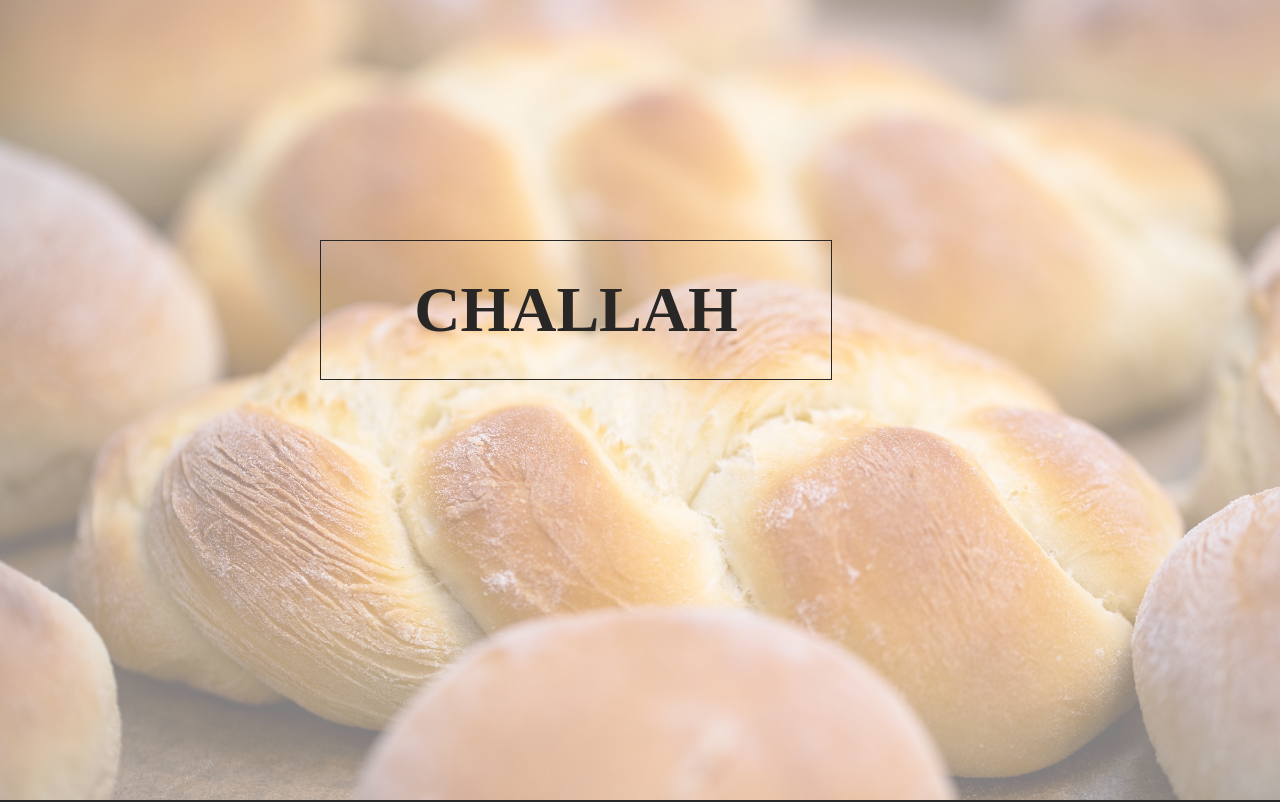
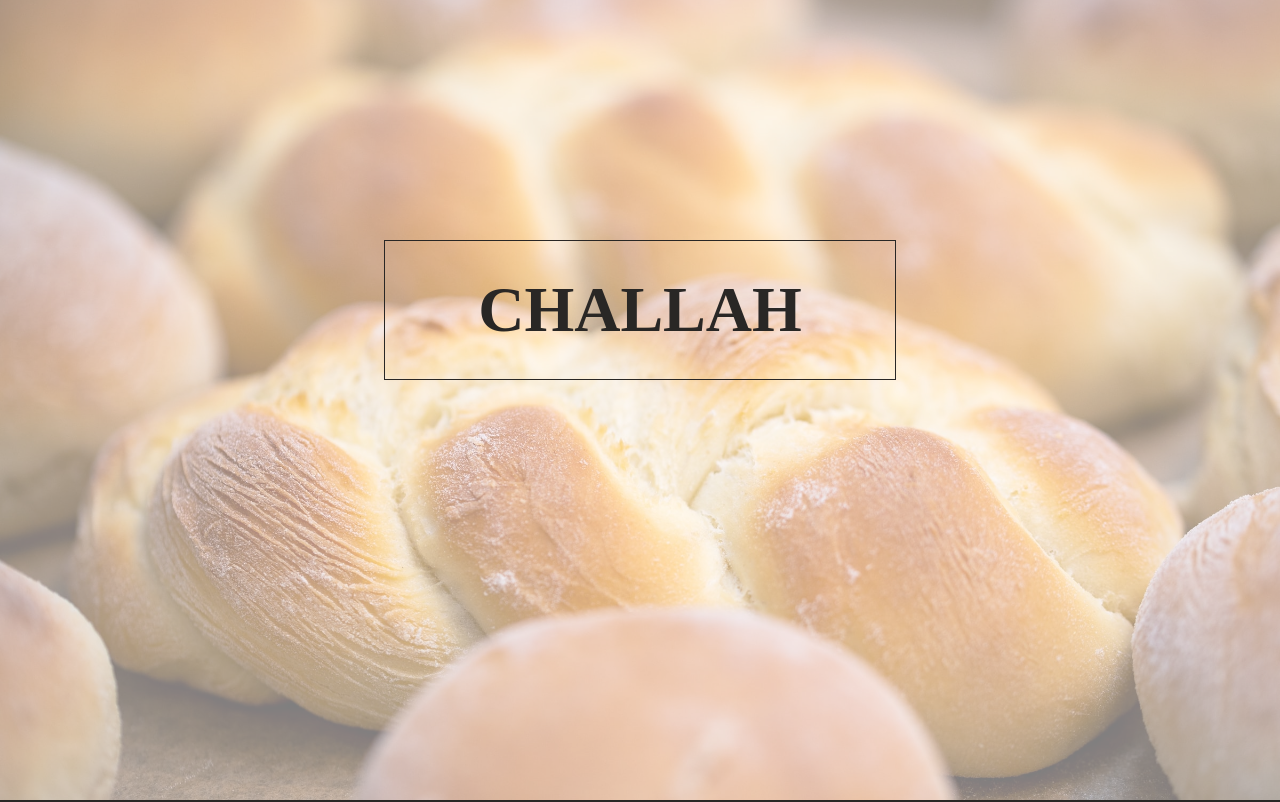
Before and after one commit to kinney34/web_design, a plain HTML site: page challah/home.html in a window 1280 px wide. Shown: the top 802 px of the page. Drawn offline with Linux system fonts and the light colour scheme; a web font is replaced by a local one.

Commit message:
Fixing alignment

```diff
--- a/challah/style.css
+++ b/challah/style.css
@@ -44,7 +44,7 @@
   position: absolute;
   top: 30vh;
   width: 40vw;
-  margin: 0 25vw;
+  margin: 0 30vw;
   padding: 4vh 0;
   border: 1px solid var(--black);
 }
```
